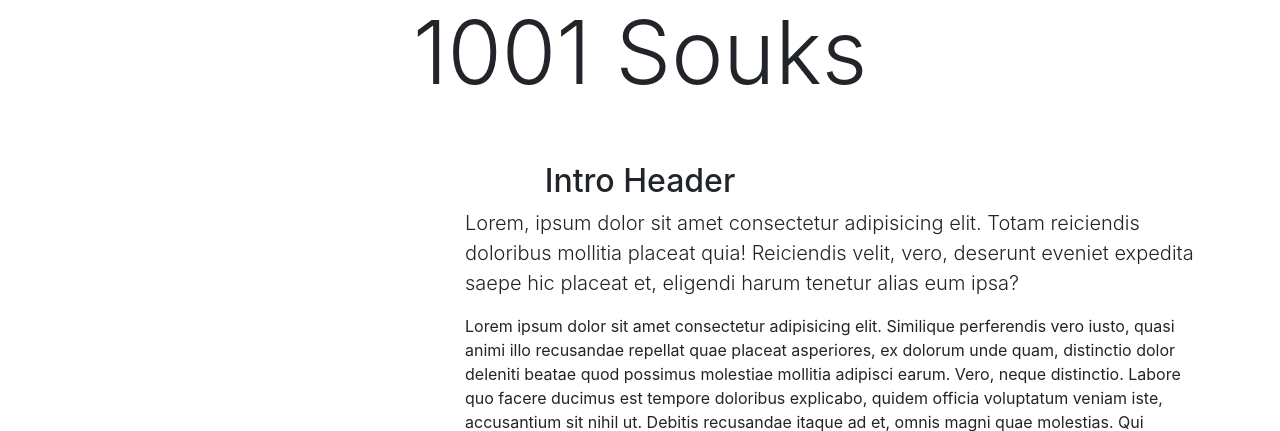
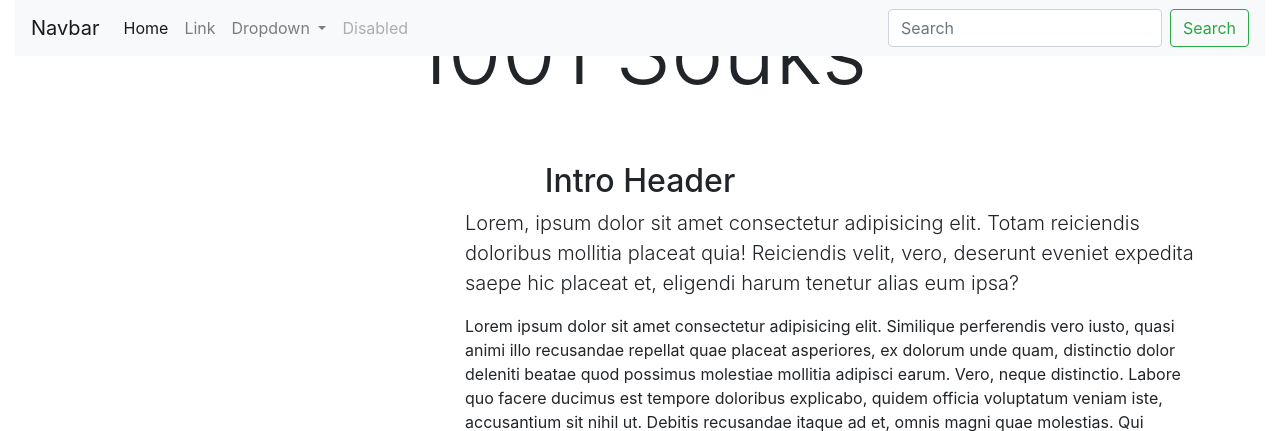
Before and after one commit to BelT26/1001-Souks, a Django app: page / in a window 1280 px wide. Shown: the top 431 px of the page. Run offline with Django 3.2, Linux system fonts and the light colour scheme.

Commit message:
add navbar to base.html

```diff
--- a/templates/base.html
+++ b/templates/base.html
@@ -13,7 +13,43 @@
     <title>1001 Souks {% block extra_title %}{% endblock %}</title>
     </head>
     <body>
-        <header class="container-fluid fixed-top"></header>
+        <header class="container-fluid fixed-top">
+            <nav class="navbar navbar-expand-lg navbar-light bg-light">
+                <a class="navbar-brand" href="#">Navbar</a>
+                <button class="navbar-toggler" type="button" data-toggle="collapse" data-target="#navbarSupportedContent" aria-controls="navbarSupportedContent" aria-expanded="false" aria-label="Toggle navigation">
+                  <span class="navbar-toggler-icon"></span>
+                </button>
+
+                <div class="collapse navbar-collapse" id="navbarSupportedContent">
+                  <ul class="navbar-nav mr-auto">
+                    <li class="nav-item active">
+                      <a class="nav-link" href="#">Home <span class="sr-only">(current)</span></a>
+                    </li>
+                    <li class="nav-item">
+                      <a class="nav-link" href="#">Link</a>
+                    </li>
+                    <li class="nav-item dropdown">
+                      <a class="nav-link dropdown-toggle" href="#" id="navbarDropdown" role="button" data-toggle="dropdown" aria-haspopup="true" aria-expanded="false">
+                        Dropdown
+                      </a>
+                      <div class="dropdown-menu" aria-labelledby="navbarDropdown">
+                        <a class="dropdown-item" href="#">Action</a>
+                        <a class="dropdown-item" href="#">Another action</a>
+                        <div class="dropdown-divider"></div>
+                        <a class="dropdown-item" href="#">Something else here</a>
+                      </div>
+                    </li>
+                    <li class="nav-item">
+                      <a class="nav-link disabled" href="#" tabindex="-1" aria-disabled="true">Disabled</a>
+                    </li>
+                  </ul>
+                  <form class="form-inline my-2 my-lg-0">
+                    <input class="form-control mr-sm-2" type="search" placeholder="Search" aria-label="Search">
+                    <button class="btn btn-outline-success my-2 my-sm-0" type="submit">Search</button>
+                  </form>
+                </div>
+              </nav>
+        </header>
         {% if messages %}
         <div class="message-container"></div>
         {% endif %}
```
